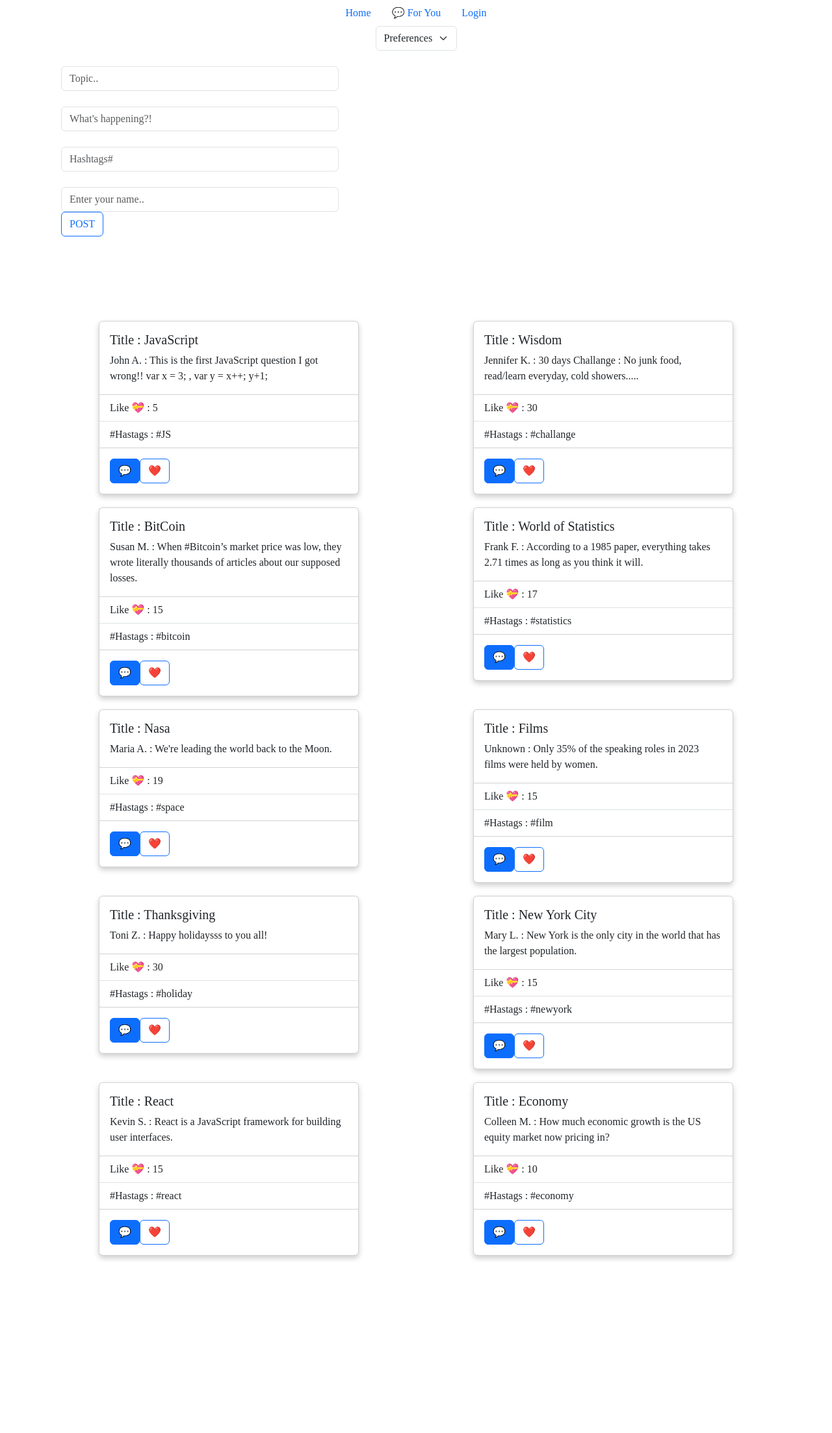
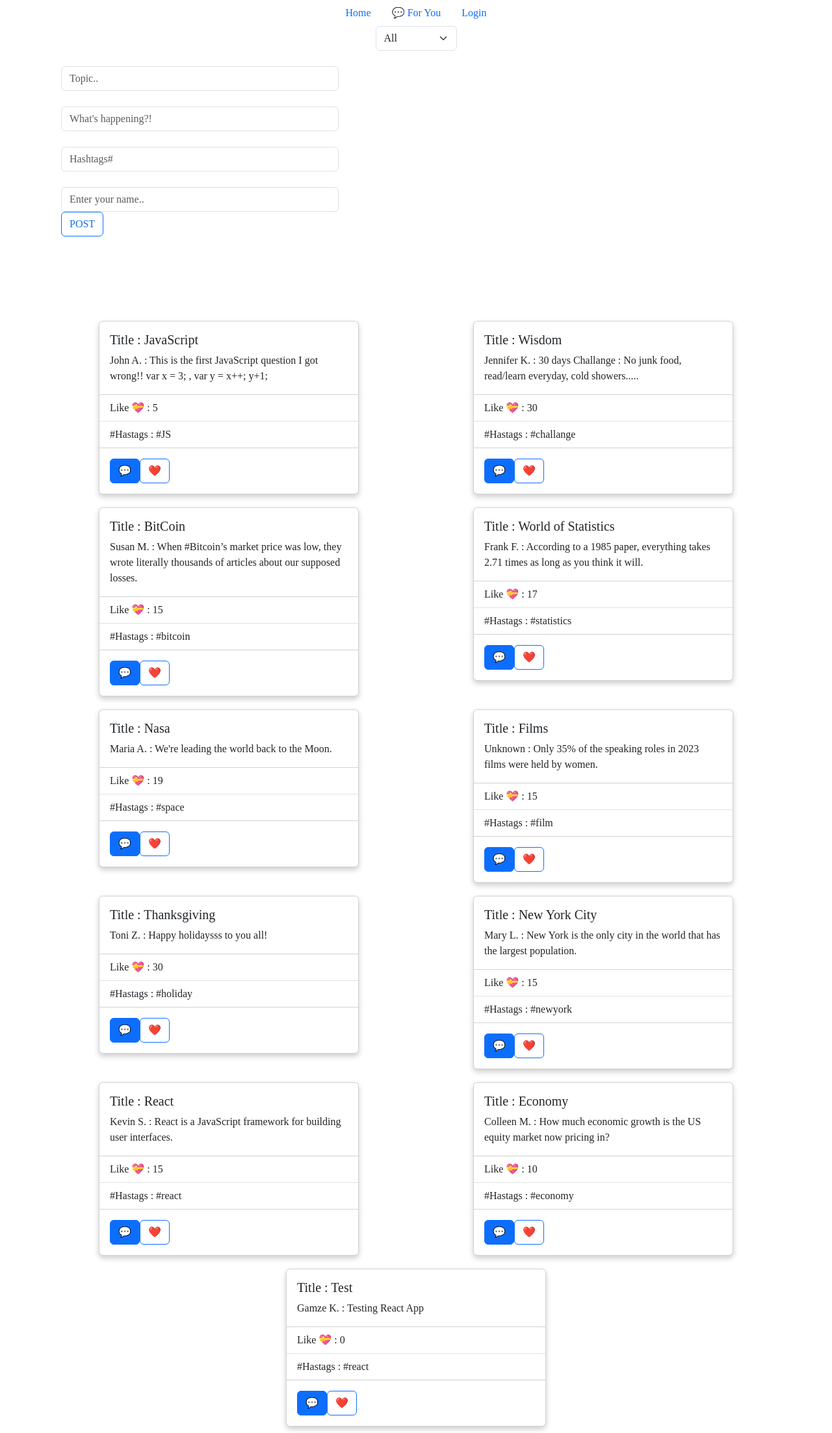
Before and after one commit to Gamze1314/Phase-2-Project, a React (Create React App) app: page /foryou in a window 1280 px wide. Shown: the whole page at 65% size. Before the commit the page ends 1943 px from the top, so only its background shows below. Built offline with nearby package versions, Linux system fonts and the light colour scheme; data requests are answered from the project's data file.

Commit message:
Adds event handler into SearchBar component

```diff
--- a/db.json
+++ b/db.json
@@ -79,6 +79,14 @@
       "likeCount": 10,
       "hashtags": "#economy",
       "user": "Colleen M."
+    },
+    {
+      "id": 13,
+      "text": "Testing React App",
+      "title": "Test",
+      "likeCount": 0,
+      "hashtags": "#react",
+      "user": "Gamze K."
     }
   ]
 }
--- a/src/components/SearchBar.js
+++ b/src/components/SearchBar.js
@@ -1,17 +1,27 @@
-import React from "react";
+import React, { useState } from "react";
 import Form from "react-bootstrap/Form";
 
 function SearchBar() {
+  const [search, setSearch] = useState("All");
+
+  console.log(search);
+
+  //set search to user selection, and update state
+  const handleSearchChange = (e) => {
+    setSearch(e.target.value);
+  };
+
   return (
     <div className="d-flex justify-content-center">
       <Form.Select
         className="w-auto text-start"
         aria-label="Default select example"
+        onChange={handleSearchChange}
+        value={search}
       >
-        <option>Preferences</option>
-        <option value="1">All</option>
-        <option value="2">Most Liked</option>
-        <option value="3">Users</option>
+        <option value="All">All</option>
+        <option value="Most Liked">Most Liked</option>
+        <option value="Users">Users</option>
       </Form.Select>
     </div>
   );
```
